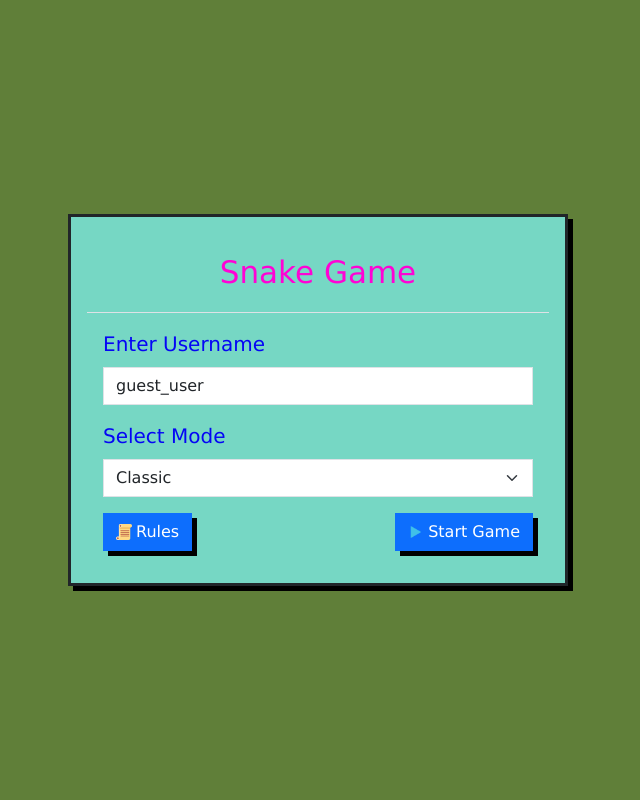
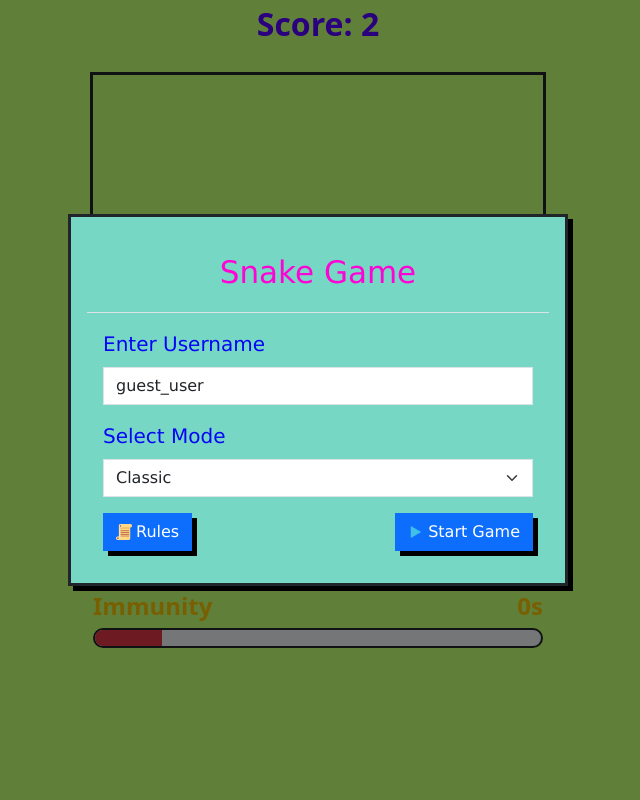
Before and after one commit to Vasu-Vijay/snake-game-ssl, a Flask app: page / in a window 1280 px wide. Shown: the whole page, without its empty margins (322-962 px from the left). Run offline with Flask 3, Linux system fonts and the light colour scheme.

Commit message:
style: enhanced styling and added some animations

```diff
--- a/static/css/styles.css
+++ b/static/css/styles.css
@@ -1,34 +1,77 @@
 body {
     font-size: 20px;
-    color: #0505f5;
-    display: flex;
-    justify-content: center;
-    align-items: center;
     background: #c1ff72;
 }
 
+#scoreDisplayer{
+    font-size: 32px;
+    color:#5400ff ;
+}
+#timeDisplayer {
+    color:#5400ff
+}
+
+#immunityContainer {
+    color:#efbf04 ;
+}
+
+#immunityBar {
+    background: #f99ca5cc
+}
+#displays {
+    width: 450px;
+}
+
+.progress-bar {
+    transition: 0.15s linear;
+}
+
+label.form-label {
+    color:#0505f5
+}
+
+#usernameError {
+    color: #ff0000;
+}
+
+#rulesModal li {
+    color: #0505f5;
+}
+
+
 .game-over {
+    animation: pulseText 1.5s infinite ease-in-out;
     font-size: 28px;
     font-weight: bold;
     color: #ff0000 !important;
 }
 
-#deathCause {
+@keyframes pulseText {
+    0% {
+        transform: scale(1);
+    }
+    50% {
+        transform: scale(1.15);
+    }
+    100% {
+        transform: scale(1);
+    }
+}
+
+#death-cause {
     font-size: 24px;
     font-weight: bold;
-    color: rgb(219, 235, 1);
+    color: #e0f000;
 }
+
 .hidden {
     display: none;
-}
-
-.form-label, .form-select,.form-control {
-    border-radius: 0;
 }
 
 .btn {
     border-radius: 0;
     box-shadow: 5px 5px 0 black;
+    transition: transform 0.15s , box-shadow 0.15s linear;
 }
 
 .btn:hover{
--- a/templates/index.html
+++ b/templates/index.html
@@ -8,14 +8,23 @@
 </head>
 
 <body>
-    <div id="mainBody" class="hidden">
+    <div id="mainBody" class="hidden d-flex flex-column align-items-center gap-2">
+            <p id="scoreDisplayer" class="fw-bold">Score: 2</p>
         <div id="gameBody">
-            <canvas id="game"></canvas>
+            <canvas id="game" height="450px" width="450px" class="border border-3 border-dark rounded-0"></canvas>
         </div>
-        <div id="displays">
-            <p id="scoreDisplayer">Score: 2</p>
-            <p id="timeDisplayer">Time: 0.000s</p>
-            <p id="immunityTimeDisplayer">Immunity Time: 0s</p>
+        <div id="displays" class="text-center fs-4">
+            <p id="timeDisplayer" class="fw-bold">Time: 0.000s</p>
+            <div id="immunityContainer" class="w-100 mt-2">
+                <div class="d-flex justify-content-between fw-bold mb-1">
+                    <span>Immunity</span>
+                    <span id="immunityTimeDisplayer">0s</span><!--TODO: Updation to be fixed by JS-->
+                </div>
+                <!--TODO: immunity-bar width to be controlled by JS-->
+                <div class="progress border border-2 border-dark rounded-5" style="height: 20px;">
+                    <div id="immunityBar" class="progress-bar bg-danger" style="width: 15%;"> </div>
+                </div>
+            </div>
         </div>
     </div>
 
@@ -32,8 +41,8 @@
                 <div class="modal-body">
 
                     <div class="mb-3 start">
-                        <label class="form-label">Enter Username</label> <!--TO DO : Validation-->
-                        <input type="text" id="username" class="form-control" placeholder="Your name" value="guest_user">
+                        <label class="form-label rounded-0">Enter Username</label> <!--TO DO : Validation-->
+                        <input type="text" id="username" class="form-control rounded-0" placeholder="Your name" value="guest_user">
                         <p id="usernameError" class="hidden"></p>
                     </div>
 
@@ -47,8 +56,8 @@
                     </div>
 
                     <div class="mb-3">
-                        <label class="form-label">Select Mode</label>
-                        <select id="mode" class="form-select">
+                        <label class="form-label rounded-0">Select Mode</label>
+                        <select id="mode" class="form-select rounded-0">
                             <option value="classic">Classic</option>
                             <option value="cyberpunk">Cyberpunk</option>
                         </select>
@@ -101,7 +110,7 @@
         <div class="modal-dialog modal-dialog-centered">
             <div class="modal-content p-3 border-3 border-dark">
                 <div class="modal-header">
-                    <h5 class="modal-title w-100 text-center game-over" >Game Over !!</h5>
+                    <h5 class="modal-title w-100 text-center game-over monospace" >Game Over !!</h5>
                 </div>
 
                 <div class="modal-body">
```
